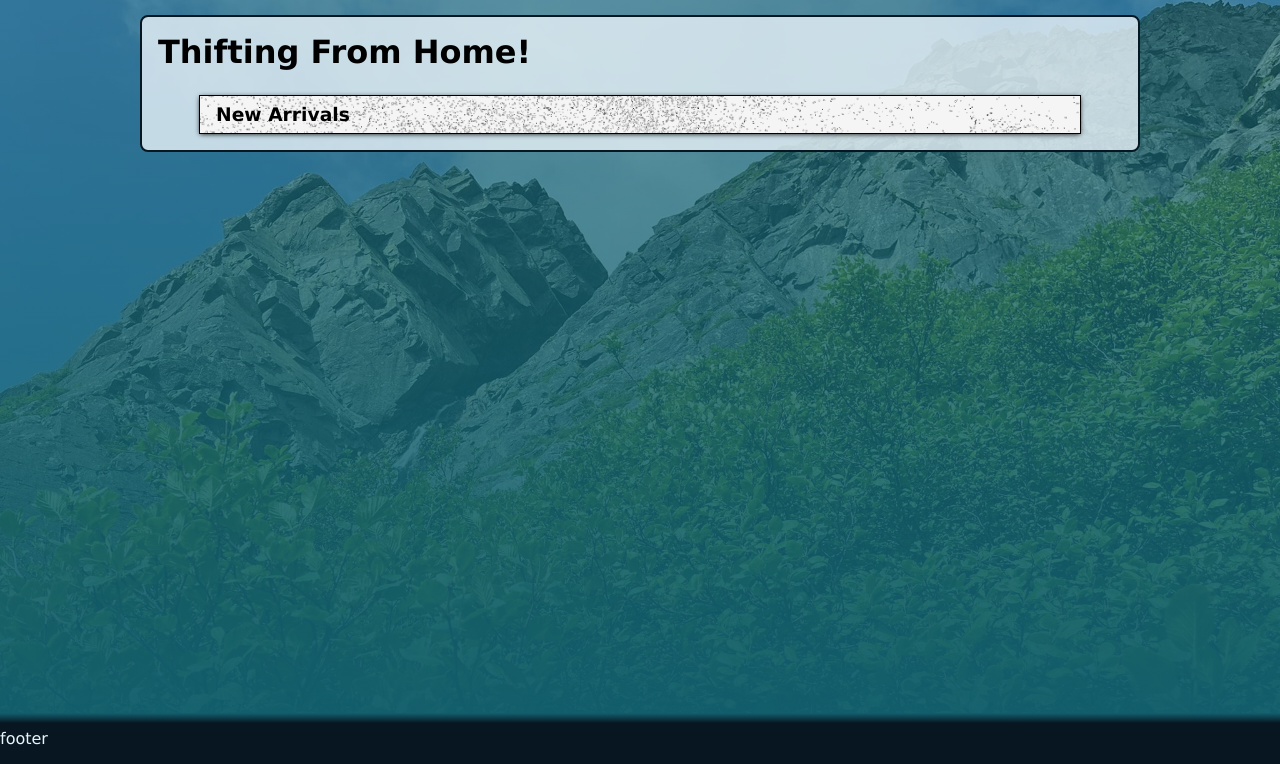
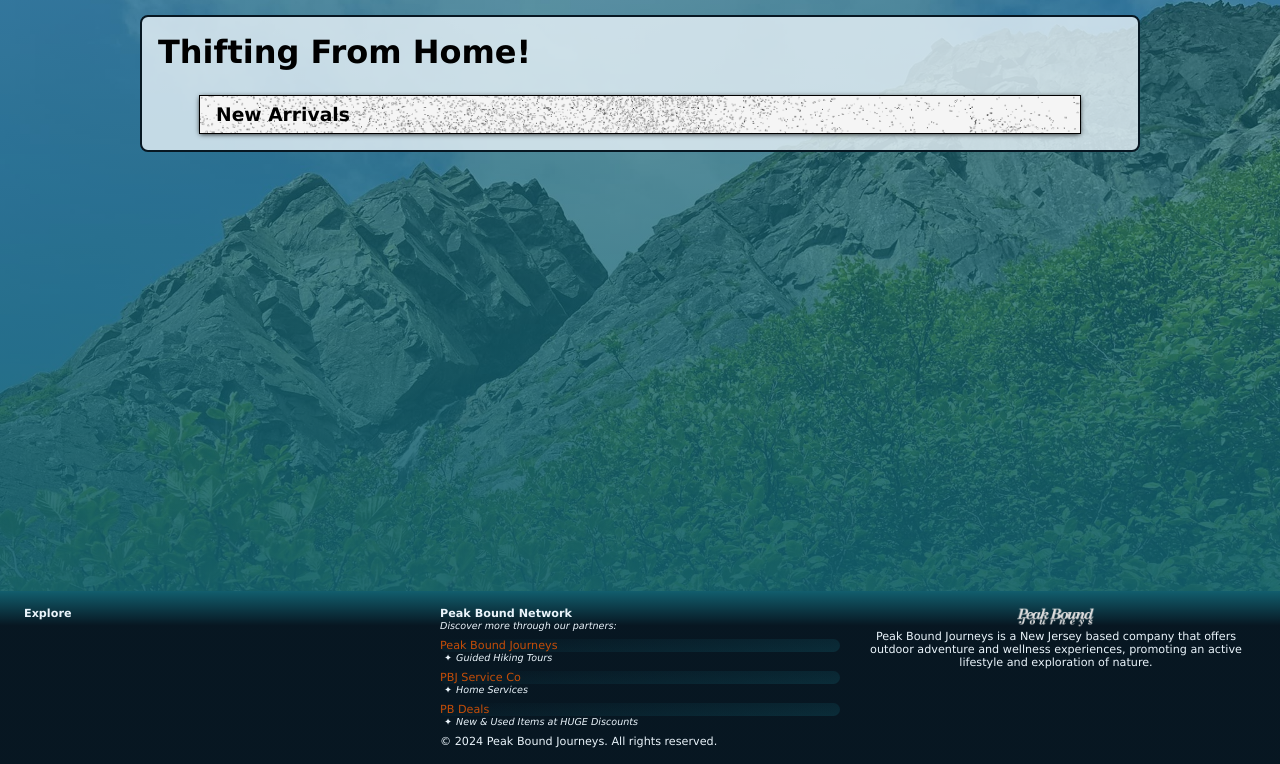
Before and after one commit to jake-the-cake/django_peakbound, a Django app: template flamingo/shop/templates/shop/shop-home.html in a window 1280 px wide. Shown: the part 36-800 px from the top of the page. Run offline with Django 5.2, Linux system fonts and the light colour scheme; the template is opened without the code that fills it, so the values that code supplies are empty.

Commit message:
footer work

```diff
--- a/flamingo/_config/links.py
+++ b/flamingo/_config/links.py
@@ -7,12 +7,12 @@ pages = {
 }
 
 def create_slug(string):
-  return str(string).lower().split(' ')
+  return '-'.join(str(string).lower().split(' '))
 
 
 def link_info(page='peakbound', title=None, url=None):
   if not url:
-    url = '-'.join(create_slug(title))
+    url = create_slug(title)
   return {
     'title': title.upper(),
     'url': path.join(pages[page], url)
--- a/flamingo/static/css/style.css
+++ b/flamingo/static/css/style.css
@@ -358,3 +358,34 @@ a.hover-accent:hover {
 	font-size: .8rem;
 	overflow: hidden;
 }
+
+.footer-links {
+	display: flex;
+	flex-direction: column;
+	gap: .5rem;
+}
+
+.footer-link {
+	list-style: none;
+	display: flex;
+	flex-direction: column;
+	margin: 0;
+	padding:0;
+}
+
+.footer-link a {
+	background-image: linear-gradient(175deg, transparent, var(--secondary-300));
+	border-radius: 9999px;
+	transition: .2s color linear, .2s background-image linear, .2s font-weight linear;
+}
+
+.footer-link a:hover {
+	font-weight: 700;
+	color: var(--secondary);
+	background-image: linear-gradient(175deg, transparent, var(--accent-300));
+}
+
+.footer-link span::before {
+	content: '✦';
+	margin-right: .25rem;
+}
--- a/flamingo/templates/components/footer.html
+++ b/flamingo/templates/components/footer.html
@@ -1,3 +1,5 @@
+{% load static %}
+
 <footer class="text-sm flex jc-between gap-4 px-6">
 <div class="footer-column f-1">
   <h4>Explore</h4>
@@ -12,21 +14,31 @@
   </ul>
 </div>
 <div class="footer-column f-1">
-  <h4>Affiliates</h4>
-  <p>Visit our affiliate partners:</p>
-  <ul>
-    <li><a href="#">Affiliate Link 1</a></li>
-    <li><a href="#">Affiliate Link 2</a></li>
-    <li><a href="#">Affiliate Link 3</a></li>
+  <h4>Peak Bound Network</h4>
+  <p class="italic text-xs">Discover more through our partners:</p>
+  <ul class="footer-links my-2">
+    <li class="footer-link">
+      <a href="/">Peak Bound Journeys</a>
+      <span class="ms-1 italic text-xs">Guided Hiking Tours</span>
+    </li>
+    <li class="footer-link">
+      <a href="/service">PBJ Service Co</a>
+      <span class="ms-1 italic text-xs">Home Services</span>
+    </li>
+    <li class="footer-link">
+      <a href="/shop">PB Deals</a>
+      <span class="ms-1 italic text-xs">New & Used Items at HUGE Discounts</span>
+    </li>
   </ul>
   <p>© 2024 Peak Bound Journeys. All rights reserved.</p>
 </div>
 <div class="footer-column f-1 text-center">
-  <h4>Company Overview</h4>
+	<img src="{% static 'img/logo.png' %}" height="20px" class="light-mask" alt="Logo" />
+  <!-- <h4>Company Overview</h4> -->
   <p>Peak Bound Journeys is a New Jersey based company that offers outdoor adventure and wellness experiences, promoting an active lifestyle and exploration of nature.</p>
   <div class="badges">
-    <img src="accepted-payment.png" alt="Accepted Payment Types">
-    <img src="security-badge.png" alt="Security Badge">
+    <!-- <img src="accepted-payment.png" alt="Accepted Payment Types"> -->
+    <!-- <img src="security-badge.png" alt="Security Badge"> -->
     <!-- Add other badges as needed -->
   </div>
 </div>
--- a/flamingo/templates/layout.html
+++ b/flamingo/templates/layout.html
@@ -20,7 +20,7 @@
 			{% endblock %}
 		</div>
 	</main>
-	<footer>footer</footer>
+	{% include 'components/footer.html' with site=site links=links %}
 	<script src="{% static 'js/main.js' %}"></script>
 </body>
 </html>
```
